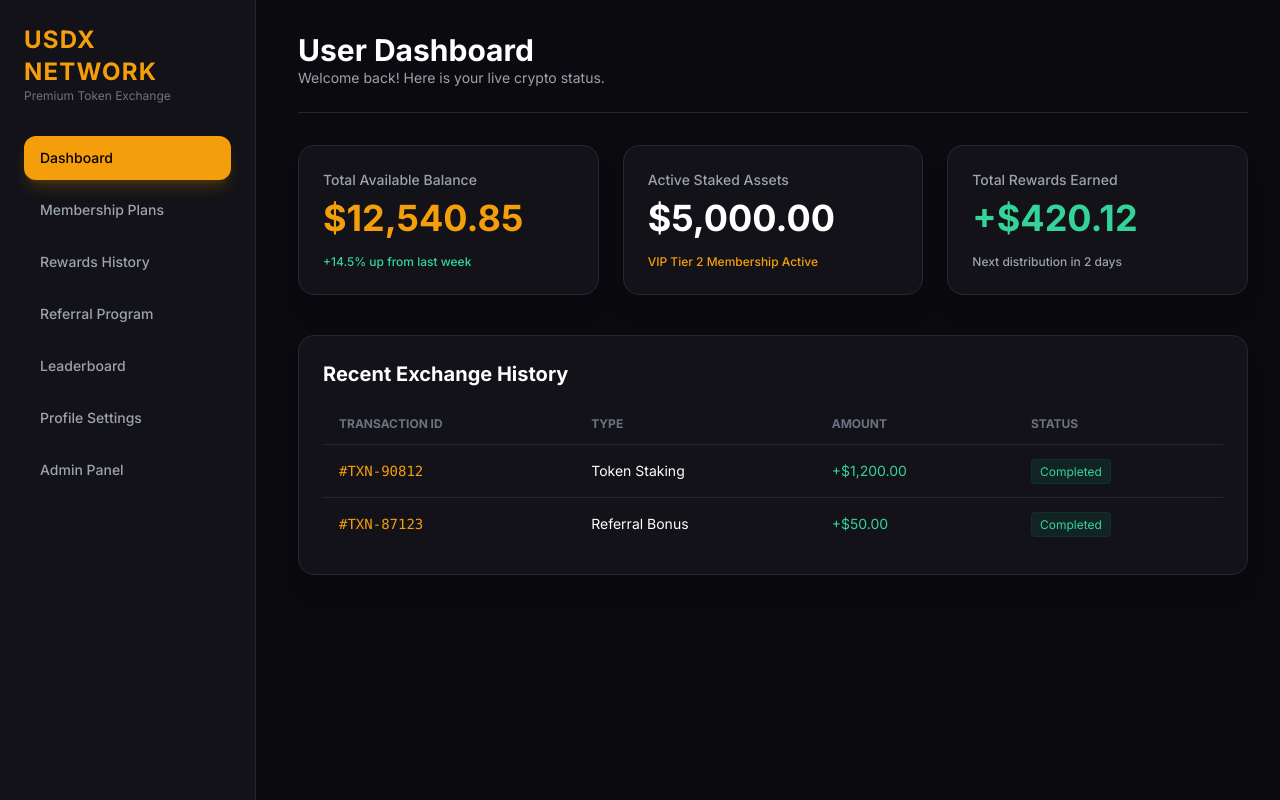
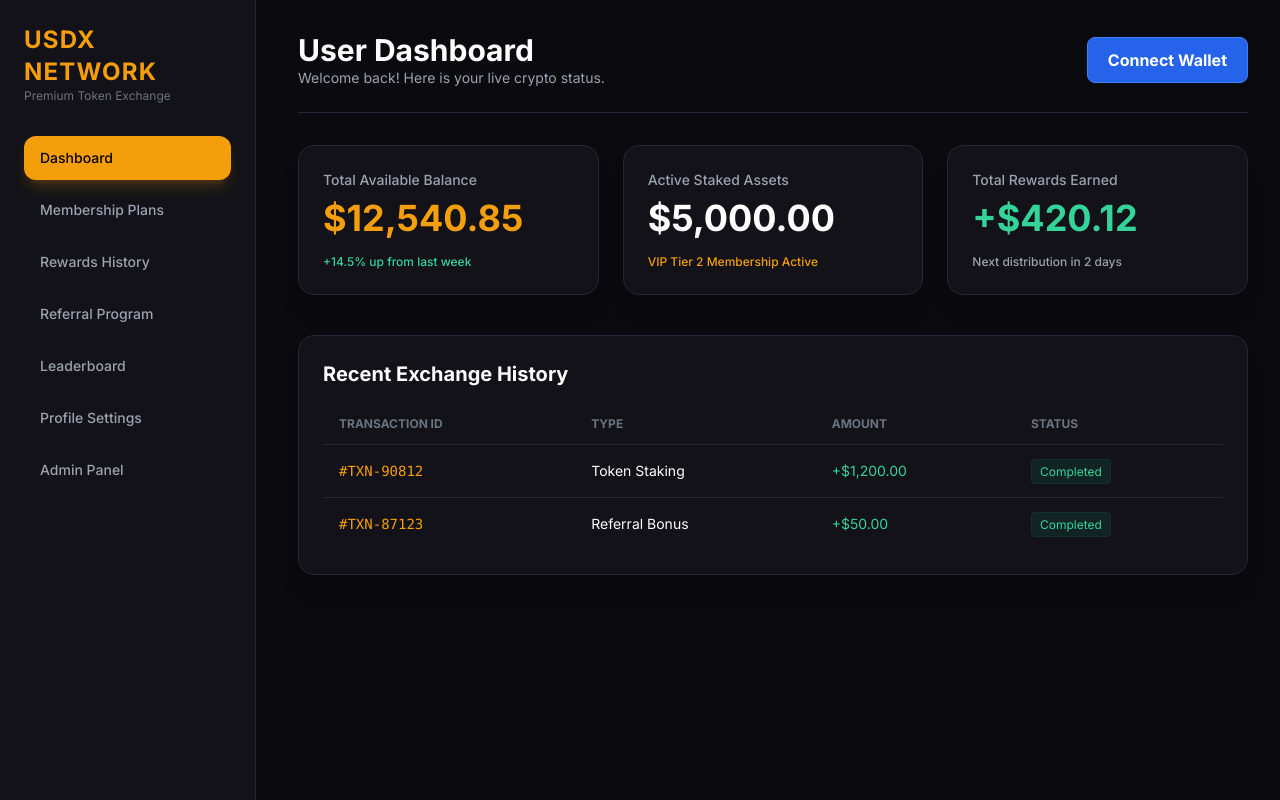
Before and after one commit to usdxofficialdev/-Dead-Token-Exchange-, a Next.js app: page /dashboard in a window 1280 px wide. Built offline with nearby package versions, Linux system fonts and the light colour scheme.

Commit message:
Update page.tsx

```diff
--- a/app/dashboard/page.tsx
+++ b/app/dashboard/page.tsx
@@ -2,11 +2,11 @@
 
 import { useState } from "react";
 import { useRouter } from "next/navigation";
+import LoginWallet from "../components/LoginWallet"; // <-- Asli wallet button ko yahan import kiya
 
 export default function DashboardPage() {
   const router = useRouter();
 
-  // Sidebar navigation ke liye items
   const menuItems = [
     { name: "Dashboard", route: "/dashboard", active: true },
     { name: "Membership Plans", route: "/membership", active: false },
@@ -46,11 +46,16 @@ export default function DashboardPage() {
       {/* 2. MAIN CONTENT AREA */}
       <main className="flex-1 p-8">
 
-        {/* Top Header (Nakli Wallet Connect aur Logout Buttons Yahan Se Saaf Kar Diye Hain) */}
+        {/* Top Header - Isme asli login/logout button daal diya hai */}
         <header className="flex flex-wrap items-center justify-between border-b border-gray-800 pb-6 mb-8 gap-4">
           <div>
             <h2 className="text-3xl font-bold">User Dashboard</h2>
             <p className="text-sm text-gray-400">Welcome back! Here is your live crypto status.</p>
+          </div>
+
+          {/* Right side mein aapka asli working button bina design bigade */}
+          <div>
+            <LoginWallet />
           </div>
         </header>
 
```
